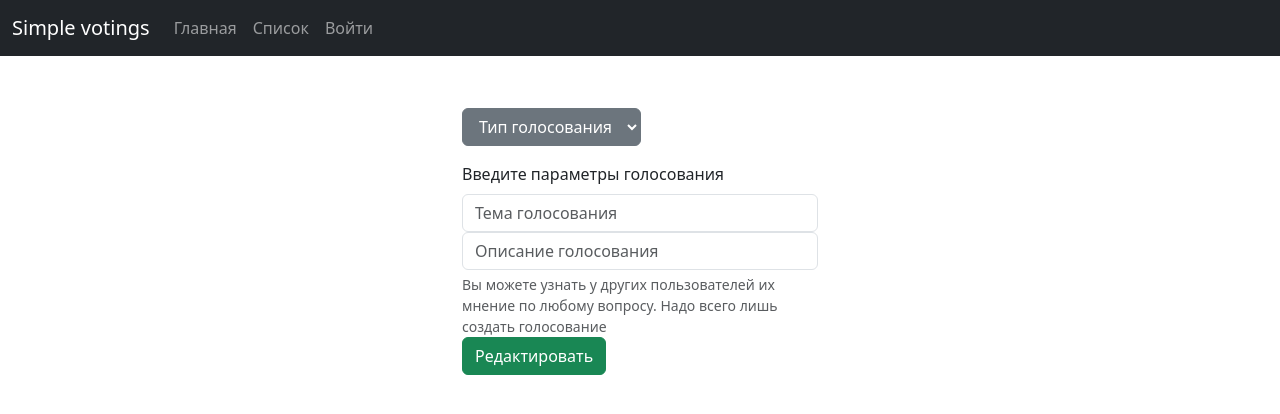
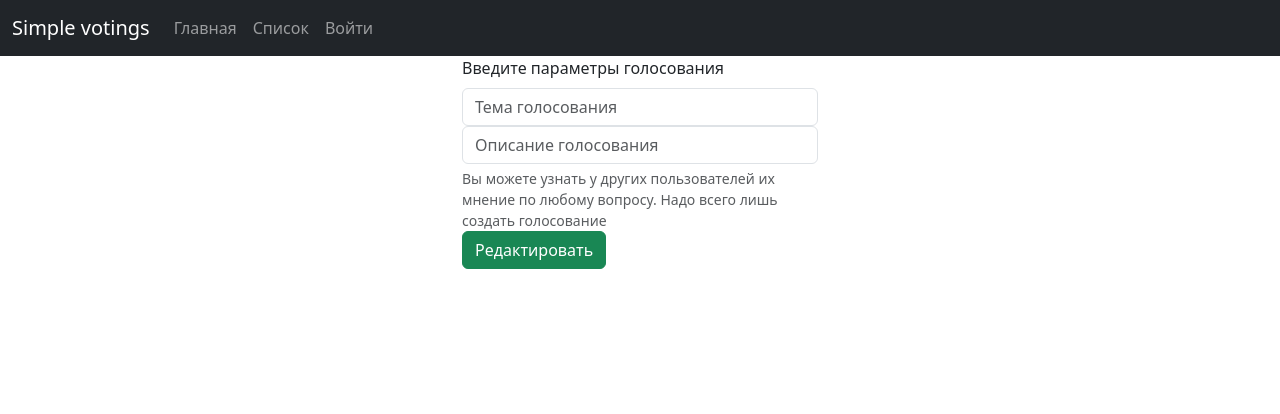
Before and after one commit to setta1a/s1mple_votings_django, a Django app: template first/templates/redact_voting.html in a window 1280 px wide. Shown: the top 414 px of the page. Run offline with Django 4.2, Linux system fonts and the light colour scheme; the template is opened without the code that fills it, so the values that code supplies are empty; some libraries are stand-ins or nearby versions.

```diff
--- a/dj_project/urls.py
+++ b/dj_project/urls.py
@@ -22,5 +22,5 @@ urlpatterns = [
     path('redact/<int:voting_id>/', redact_voting),
     path('profile/<int:profile_id>/', profile),
     path('redact_profile/<int:redact_profile_id>/', redact_profile),
-    path('comlaint/', complaint)
+    path('complaint/', complaint)
 ]
--- a/first/templates/complaint.html
+++ b/first/templates/complaint.html
@@ -12,7 +12,7 @@
                 <label for="exampleFormControlTextarea1" class="form-label">Опишите подробнее причину жалобы</label>
                 <textarea class="form-control" id="exampleFormControlTextarea1" rows="3"></textarea>
               </div>
-              <button class="btn btn-primary"></button>
+              <input type="submit" class="btn btn-primary" value="Отправить">
         </form>
     </div>
 </div>
--- a/first/templates/redact_voting.html
+++ b/first/templates/redact_voting.html
@@ -5,16 +5,7 @@
     <div class="row">
         <form method="post" action="/redact/{{ voting.id }}/" class="col-4 offset-4 mb-3">
             {% csrf_token %}
-            <div class="btn-group col-4  mb-3">
-                <select aria-label="Тип голосования" style="display: block; margin-top: 100px;" id="voting_type"
-                        type="button" name="voting_type" class="btn btn-secondary dropdown-toggle"
-                        data-bs-toggle="dropdown" aria-expanded="false">
-                    <option selected value="0">Тип голосования</option>
-                    <option value="3" id="one" class="dropdown-item">Один из двух</option>
-                    <option value="2" id="alot" class="dropdown-item">Один из многих</option>
-                </select>
-            </div>
-            <label class="form-label">Введите параметры голосования</label>
+            <label class="form-label mt-5">Введите параметры голосования</label>
             <input type="text" class="form-control" id="theme" placeholder="Тема голосования" value="{{voting.name}}" name="theme">
             <input type="text" class="form-control" id="description" placeholder="Описание голосования" value="{{voting.description}}" name="description">
             <div id="emailHelp" class="form-text">Вы можете узнать у других пользователей их мнение по любому вопросу.
```
